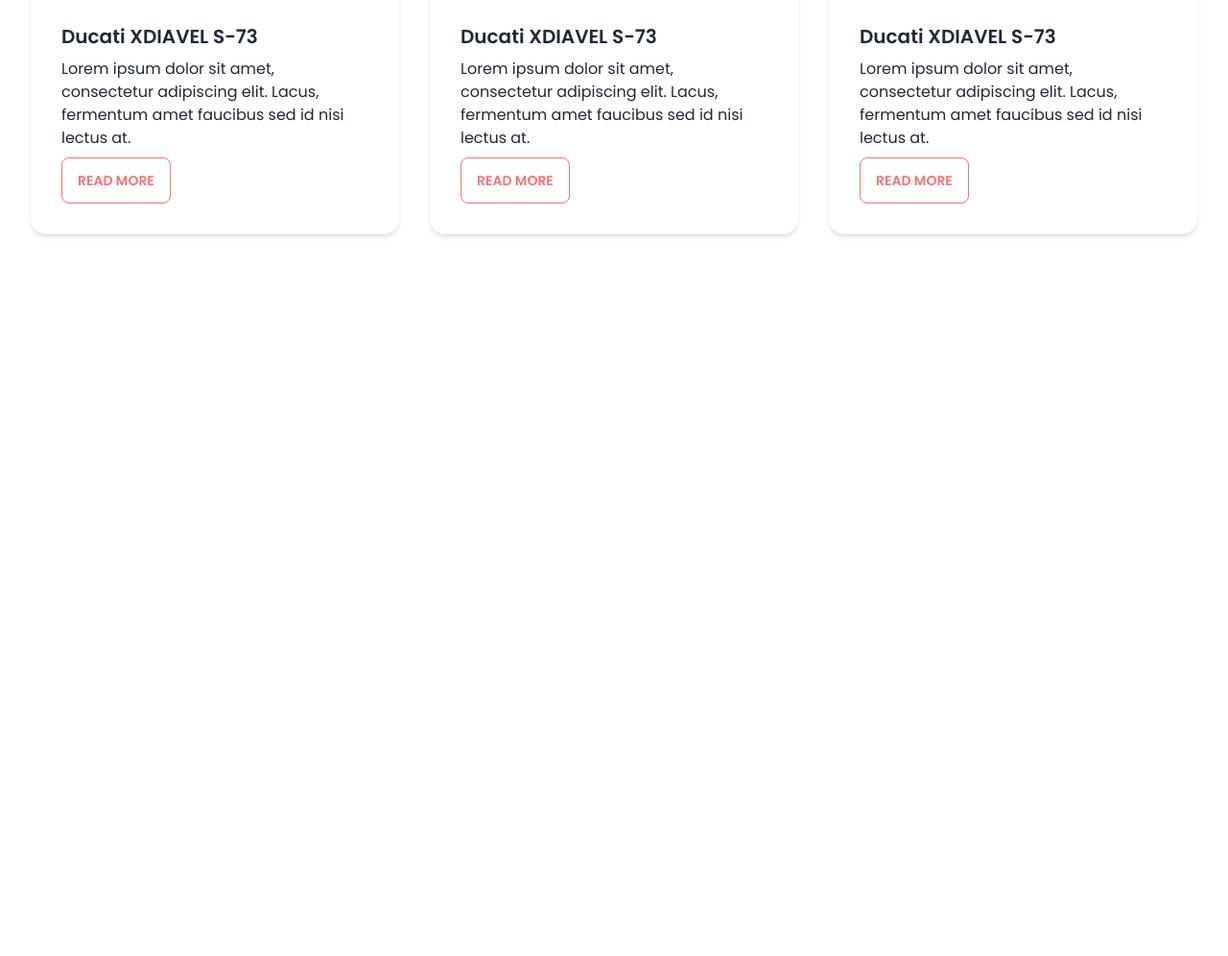
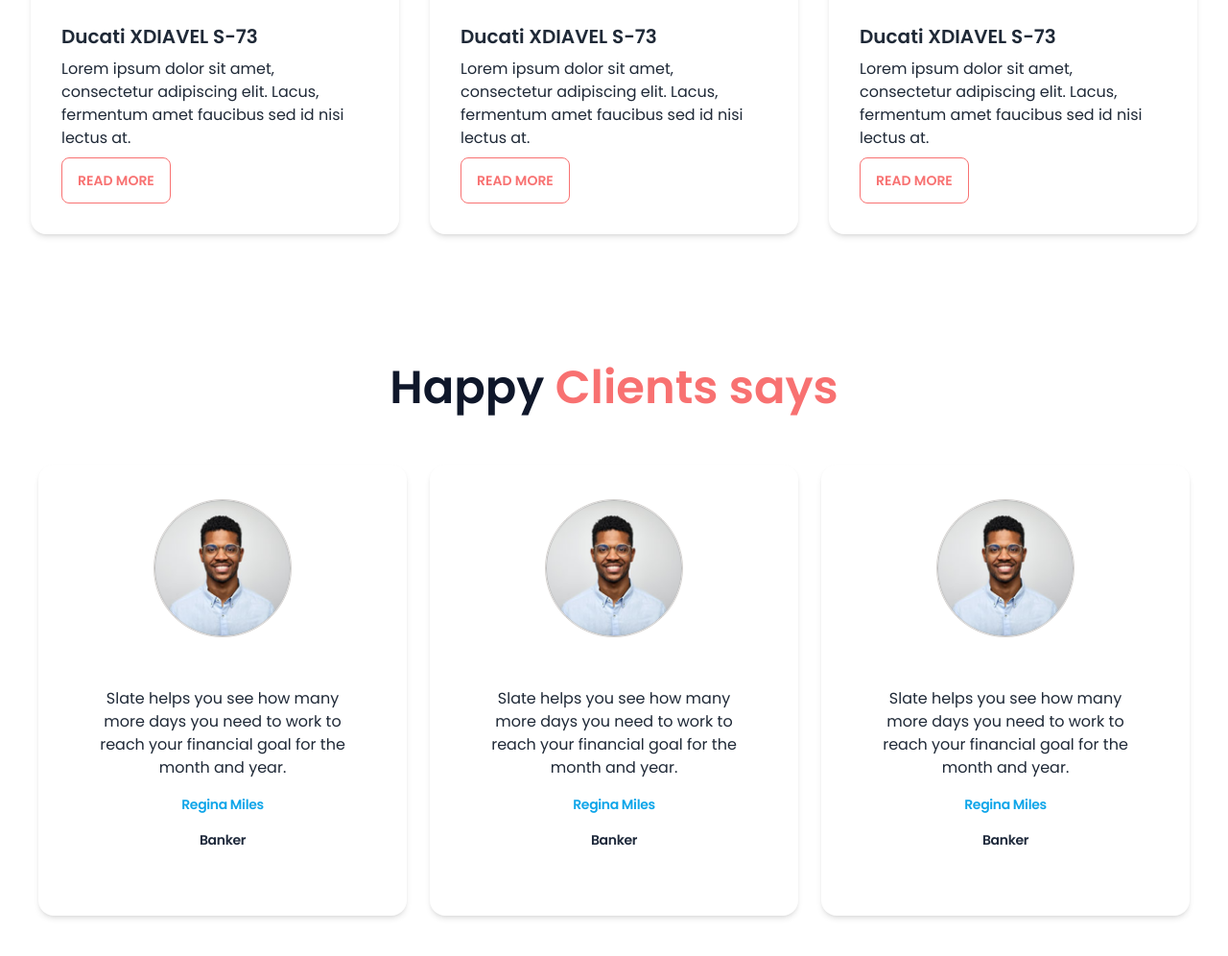
Before and after one commit to rafimd422/Biker-Zone, a plain HTML site: page index.html in a window 1280 px wide. Shown: the part 1645-2641 px from the top of the page at 96% size. Before the commit the page ends 1945 px from the top, so only its background shows below. Drawn offline with nearby package versions, Linux system fonts and the light colour scheme.

Commit message:
'Happy client' section is done

```diff
--- a/index.html
+++ b/index.html
@@ -155,5 +155,49 @@
   </div>
 </section>
 
+<section class="py-10 flex flex-col items-center">
+  <div><h3 class="text-slate-900 text-5xl font-semibold my-10">Happy </span><span class="text-red-400">Clients says</h3></div>
+    <div class="flex flex-wrap justify-center m-4 gap-6">
+
+      <div class="card w-80 md:w-96 bg-base-100 shadow-md px-5 py-9">
+        <figure><img src="/images/others/user-1.png" alt="user"  class="w-36 mb-5 rounded-full border border-stone-300" /></figure>
+        <div class="card-body gap-4 items-center text-center">
+          <p>Slate helps you see how
+            many more days you need
+            to work to reach your financial
+            goal for the month and year.</p>
+            <div class="text-sky-500 text-sm font-semibold leading-normal tracking-tight">Regina Miles</div>
+            <div class="text-slate-800 text-sm font-semibold leading-normal tracking-tight">Banker</div>
+        </div>
+      </div>
+      <div class="card w-80 md:w-96 bg-base-100 shadow-md px-5 py-9">
+        <figure><img src="/images/others/user-1.png" alt="user"  class="w-36 mb-5 rounded-full border border-stone-300" /></figure>
+        <div class="card-body gap-4 items-center text-center">
+          <p>Slate helps you see how
+            many more days you need
+            to work to reach your financial
+            goal for the month and year.</p>
+            <div class="text-sky-500 text-sm font-semibold leading-normal tracking-tight">Regina Miles</div>
+            <div class="text-slate-800 text-sm font-semibold leading-normal tracking-tight">Banker</div>
+        </div>
+      </div>
+      <div class="card w-80 md:w-96 bg-base-100 shadow-md px-5 py-9">
+        <figure><img src="/images/others/user-1.png" alt="user"  class="w-36 mb-5 rounded-full border border-stone-300" /></figure>
+        <div class="card-body gap-4 items-center text-center">
+          <p>Slate helps you see how
+            many more days you need
+            to work to reach your financial
+            goal for the month and year.</p>
+            <div class="text-sky-500 text-sm font-semibold leading-normal tracking-tight">Regina Miles</div>
+            <div class="text-slate-800 text-sm font-semibold leading-normal tracking-tight">Banker</div>
+        </div>
+      </div>
+    </div>
+</section>
+
+
+
+
+
 </body>
 </html>
```
